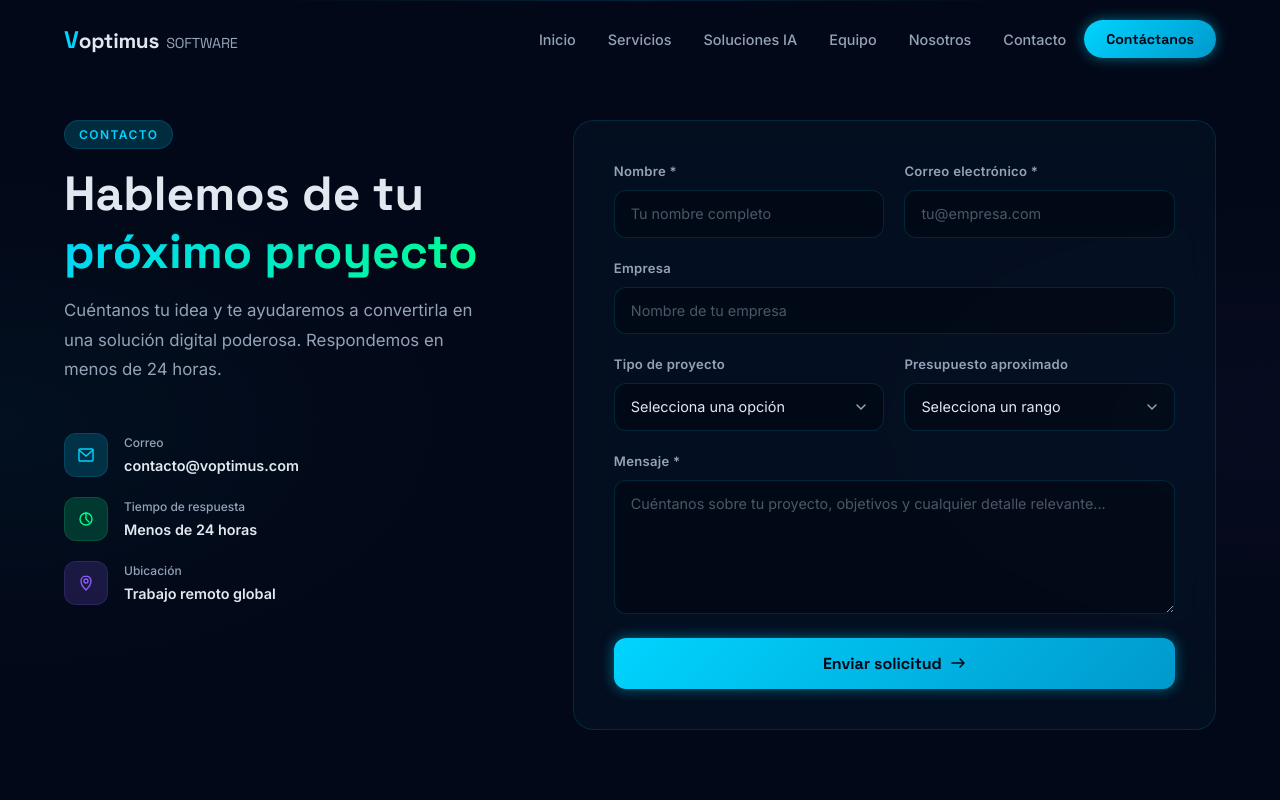
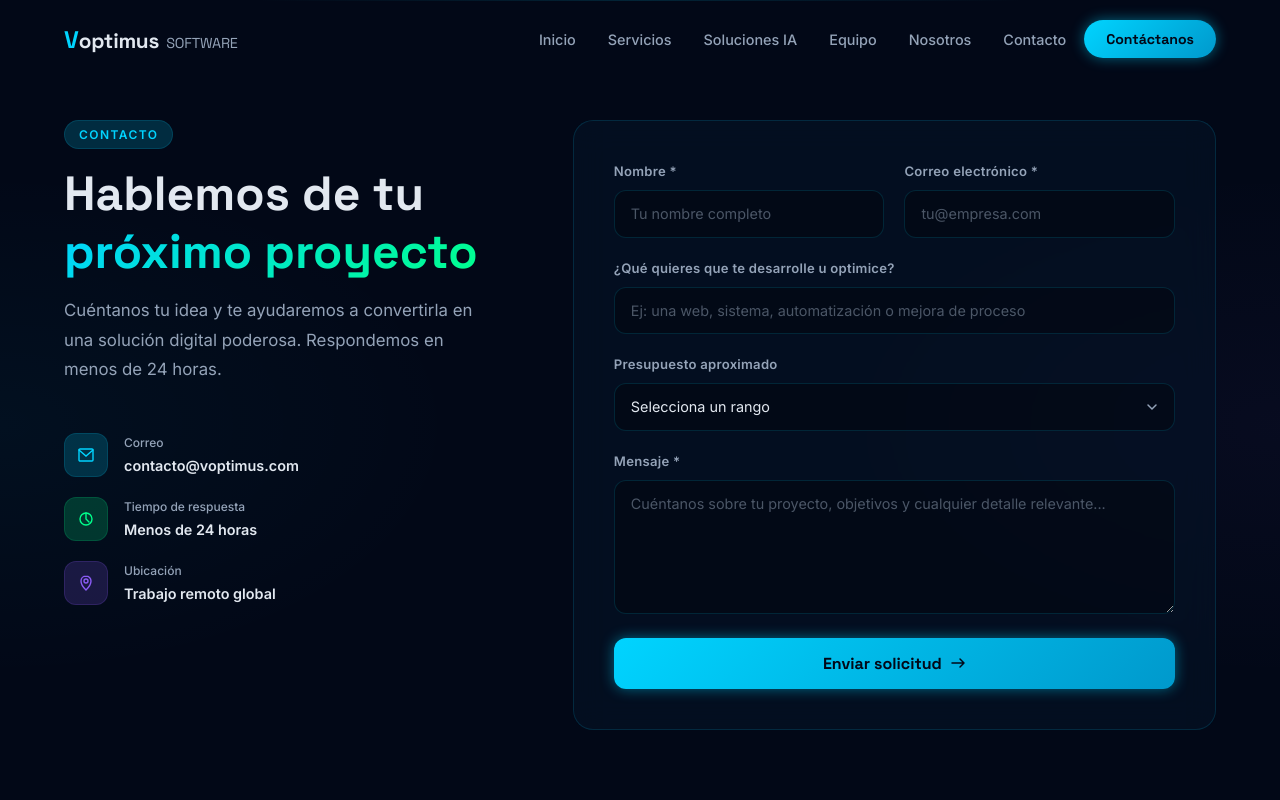
Before and after one commit to estosito999/voptimus-software-landing-page, a Next.js app in the folder frontend/: page /contacto in a window 1280 px wide. Shown: the top 800 px of the page. Built offline with nearby package versions, Linux system fonts and the light colour scheme.

Commit message:
Actualiza el formulario de contacto: elimina tipos de proyecto y ajusta opciones de presupuesto

```diff
--- a/frontend/components/ContactForm.tsx
+++ b/frontend/components/ContactForm.tsx
@@ -3,22 +3,10 @@
 import { useState } from 'react'
 import styles from './ContactForm.module.css'
 
-const PROJECT_TYPES = [
-  'Desarrollo Web',
-  'Sistema Empresarial',
-  'Inteligencia Artificial',
-  'Automatización',
-  'Aplicación Móvil',
-  'Consultoría',
-  'Otro',
-]
-
 const BUDGETS = [
-  'Menos de $5,000 USD',
-  '$5,000 – $15,000 USD',
-  '$15,000 – $50,000 USD',
-  'Más de $50,000 USD',
-  'Por definir',
+  '$100 - $300 USD',
+  '$300 - $500 USD',
+  '$500 - $700 USD',
 ]
 
 export default function ContactForm() {
@@ -26,7 +14,6 @@ export default function ContactForm() {
     name: '',
     email: '',
     company: '',
-    projectType: '',
     budget: '',
     message: '',
   })
@@ -153,34 +140,18 @@ export default function ContactForm() {
               </div>
 
               <div className={styles.field}>
-                <label htmlFor="company" className={styles.label}>Empresa</label>
+                <label htmlFor="company" className={styles.label}>¿Qué quieres que te desarrolle u optimice?</label>
                 <input
                   id="company"
                   name="company"
                   type="text"
-                  placeholder="Nombre de tu empresa"
+                  placeholder="Ej: una web, sistema, automatización o mejora de proceso"
                   value={formState.company}
                   onChange={handleChange}
                   className={styles.input}
                 />
               </div>
 
-              <div className={styles.row}>
-                <div className={styles.field}>
-                  <label htmlFor="projectType" className={styles.label}>Tipo de proyecto</label>
-                  <select
-                    id="projectType"
-                    name="projectType"
-                    value={formState.projectType}
-                    onChange={handleChange}
-                    className={styles.select}
-                  >
-                    <option value="">Selecciona una opción</option>
-                    {PROJECT_TYPES.map((t) => (
-                      <option key={t} value={t}>{t}</option>
-                    ))}
-                  </select>
-                </div>
               <div className={styles.field}>
                 <label htmlFor="budget" className={styles.label}>Presupuesto aproximado</label>
                 <select
@@ -195,7 +166,6 @@ export default function ContactForm() {
                     <option key={b} value={b}>{b}</option>
                   ))}
                 </select>
-                </div>
               </div>
 
               <div className={styles.field}>
```
Lines whose indentation alone changed are shown as unchanged.
